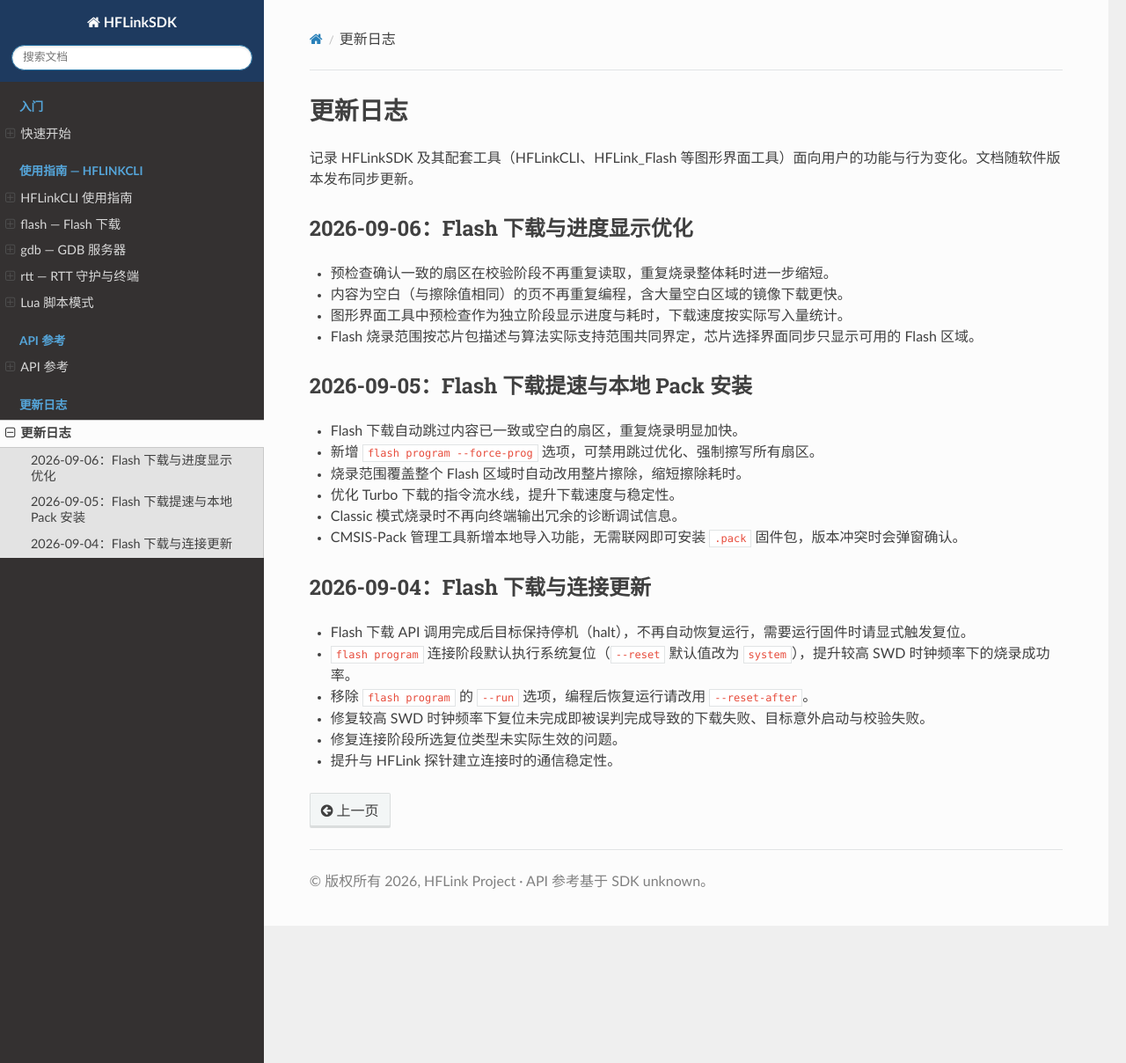
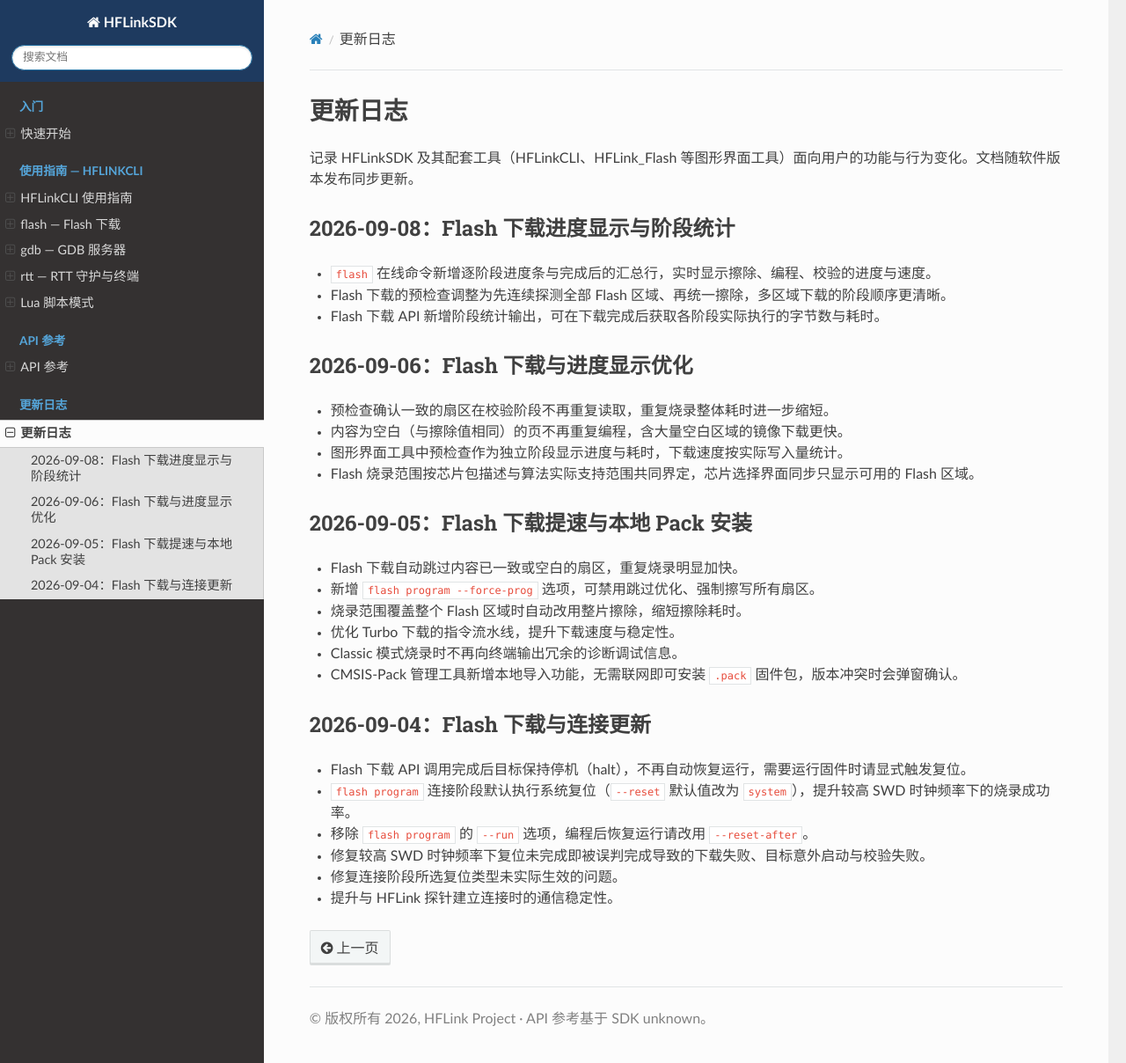
Before and after one commit to LX050724/HFLinkDocs, a Sphinx documentation site: the page built from source/changelog.md, in a window 1280 px wide and 1208 px high. Shown: the whole window at 88% size. Built offline with Sphinx 7.4.7 and the Read the Docs theme 3.1.0, drawn with Linux system fonts in a browser that asks for light colours; pages that are not in the unit, such as notebooks, are missing from menus.

Commit message:
changelog: 新增 Flash 进度显示与阶段统计条目并同步 CLI 进度输出说明

```diff
--- a/source/changelog.md
+++ b/source/changelog.md
@@ -1,6 +1,12 @@
 # 更新日志
 
 记录 HFLinkSDK 及其配套工具（HFLinkCLI、HFLink_Flash 等图形界面工具）面向用户的功能与行为变化。文档随软件版本发布同步更新。
+
+## 2026-09-08：Flash 下载进度显示与阶段统计
+
+- `flash` 在线命令新增逐阶段进度条与完成后的汇总行，实时显示擦除、编程、校验的进度与速度。
+- Flash 下载的预检查调整为先连续探测全部 Flash 区域、再统一擦除，多区域下载的阶段顺序更清晰。
+- Flash 下载 API 新增阶段统计输出，可在下载完成后获取各阶段实际执行的字节数与耗时。
 
 ## 2026-09-06：Flash 下载与进度显示优化
 
```
Also changed, not shown: source/guide/cli_flash.md (+1 -1 lines).
